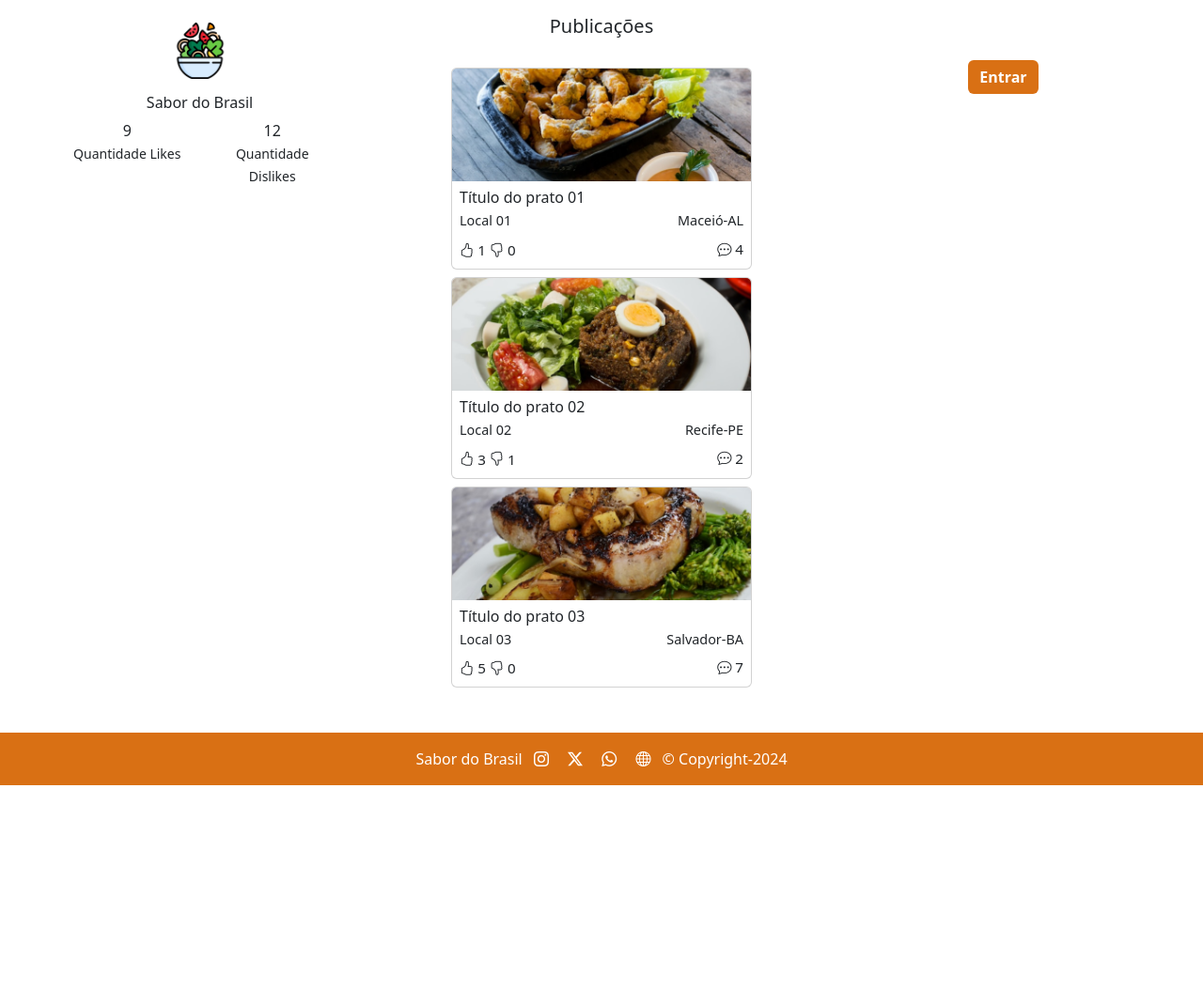
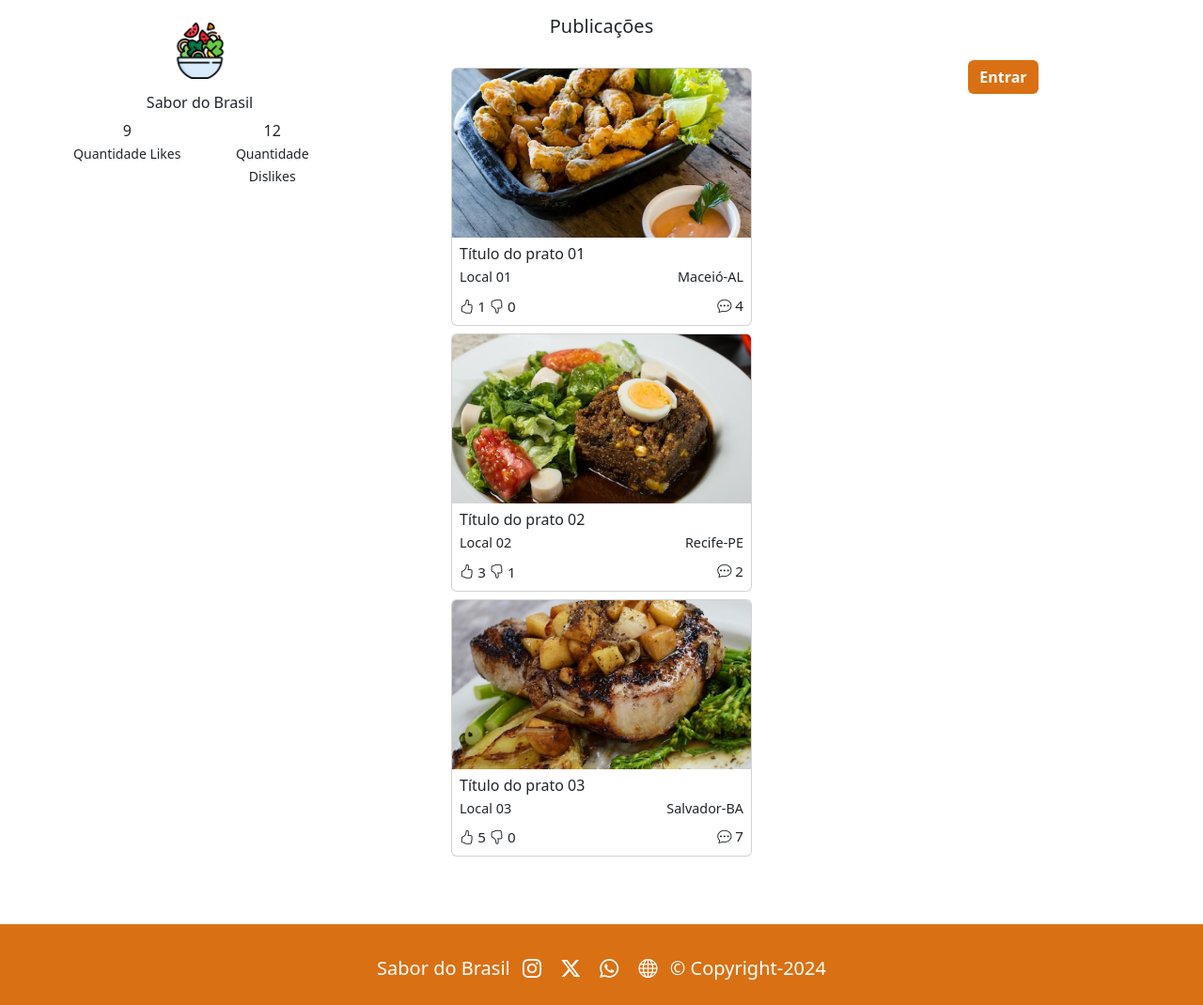
Before and after one commit to MarcosViniciusDiasAlmeida/Sabor-Do-Brasil, a plain HTML site: page MeuProjeto/wwwroot/index.html in a window 1280 px wide. Shown: the whole page at 94% size. Before the commit the page ends 836 px from the top, so only its background shows below. Drawn offline with nearby package versions, Linux system fonts and the light colour scheme.

Commit message:
Ajustado tamanho dos cards, e do footer

```diff
--- a/MeuProjeto/wwwroot/index.html
+++ b/MeuProjeto/wwwroot/index.html
@@ -33,8 +33,8 @@
                 <!-- Borda total envolvendo todos os cards -->
                 <div class="p-3">
                     <!-- Card 1 -->
-                    <div class="card publicacao-card mb-2" style="max-width: 320px; margin: 0 auto;">
-                        <img src="imagens/publicacao/publicacao01.png" class="card-img-top" alt="prato 01" style="height: 120px; object-fit: cover;">
+                    <div class="card publicacao-card mb-2" style="width: 320px; min-height: 220px; margin: 0 auto;">
+                        <img src="imagens/publicacao/publicacao01.png" class="card-img-top" alt="prato 01" style="height: 180px; object-fit: cover;">
                         <div class="card-body p-2">
                             <h6 class="card-title mb-1" style="font-size: 1rem;">Título do prato 01</h6>
                             <div class="d-flex justify-content-between small">
@@ -57,8 +57,8 @@
                         </div>
                     </div>
                     <!-- Card 2 -->
-                    <div class="card publicacao-card mb-2" style="max-width: 320px; margin: 0 auto;">
-                        <img src="imagens/publicacao/publicacao02.png" class="card-img-top" alt="prato 02" style="height: 120px; object-fit: cover;">
+                    <div class="card publicacao-card mb-2" style="width: 320px; min-height: 220px; margin: 0 auto;">
+                        <img src="imagens/publicacao/publicacao02.png" class="card-img-top" alt="prato 02" style="height: 180px; object-fit: cover;">
                         <div class="card-body p-2">
                             <h6 class="card-title mb-1" style="font-size: 1rem;">Título do prato 02</h6>
                             <div class="d-flex justify-content-between small">
@@ -81,8 +81,8 @@
                         </div>
                     </div>
                     <!-- Card 3 -->
-                    <div class="card publicacao-card mb-2" style="max-width: 320px; margin: 0 auto;">
-                        <img src="imagens/publicacao/publicacao03.png" class="card-img-top" alt="prato 03" style="height: 120px; object-fit: cover;">
+                    <div class="card publicacao-card mb-2" style="width: 320px; min-height: 220px; margin: 0 auto;">
+                        <img src="imagens/publicacao/publicacao03.png" class="card-img-top" alt="prato 03" style="height: 180px; object-fit: cover;">
                         <div class="card-body p-2">
                             <h6 class="card-title mb-1" style="font-size: 1rem;">Título do prato 03</h6>
                             <div class="d-flex justify-content-between small">
@@ -146,10 +146,10 @@
 
 
     <!-- Adicione o rodapé logo antes do </body> -->
-    <footer class="w-100 mt-4" style="background: #D97014; color: #FFFFFF;">
+    <footer class="w-100 mt-5" style="background: #D97014; color: #FFFFFF; padding: 32px 0 24px 0; position: relative;">
         <div class="container">
             <div class="row">
-                <div class="col-12 text-center py-3">
+                <div class="col-12 text-center fs-5">
                     Sabor do Brasil
                     <i class="bi bi-instagram mx-2"></i>
                     <i class="bi bi-twitter-x mx-2"></i>
```
